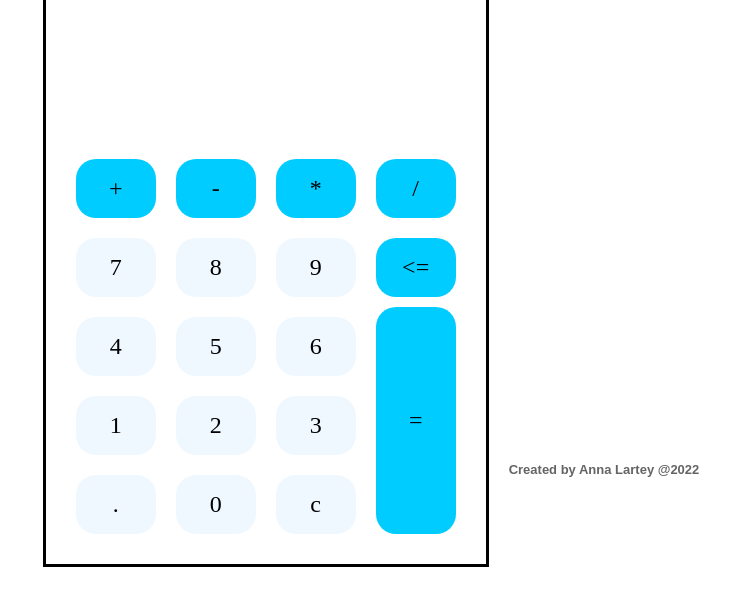
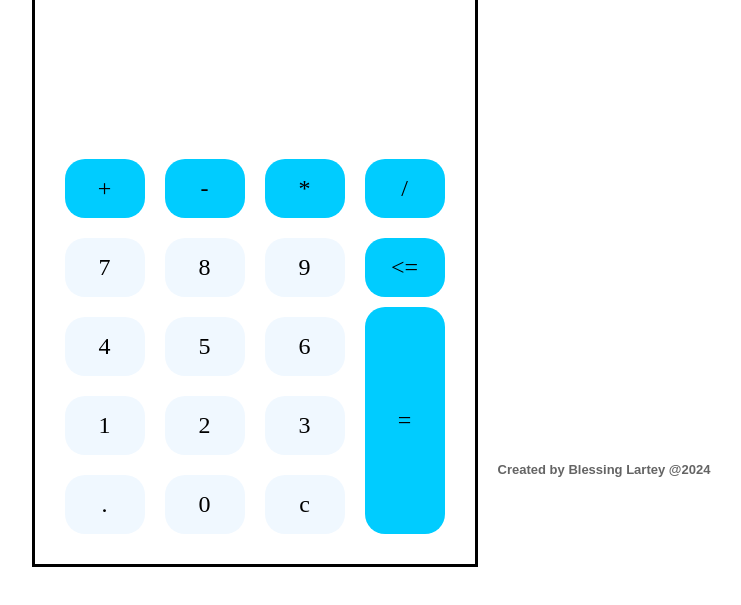
Before and after one commit to BlessingLartey/Calculator, a plain HTML site: page index.html in a window 1280 px wide. Shown: the part 139-744 px from the top of the page, without its empty margins (259-1000 px from the left). Drawn offline with Linux system fonts and the light colour scheme.

Commit message:
html, css, js calculator

```diff
--- a/index.html
+++ b/index.html
@@ -1,13 +1,12 @@
 <!DOCTYPE html>
 <html lang="en">
   <head>
-        <meta name="viewport" content="width = device-width">
+    <meta name="viewport" content="width = device-width" />
     <title>A Calculator</title>
-        <link rel="stylesheet" href="index.css"/>
-
+    <link rel="stylesheet" href="index.css" />
   </head>
   <body id="body">
-        <div  class="body_container">
+    <div class="body_container">
       <h1 class="title">Calculator</h1>
       <div id="container" class="container">
         <div class="theme">
@@ -46,10 +45,9 @@
             </div>
           </div>
           <div>
-                        <div id="delete" class="delete"> <= </div>
+            <div id="delete" class="delete"><=</div>
             <div id="result" class="equal">=</div>
           </div>
-
         </div>
       </div>
     </div>
@@ -58,13 +56,10 @@
         <h1>History</h1>
       </div>
       <footer>
-                <h6>Created by Anna Lartey @2022</h6>
+        <h6>Created by Blessing Lartey @2024</h6>
       </footer>
     </div>
 
-
     <script src="index.js"></script>
   </body>
-
-
 </html>
```
Lines whose indentation alone changed are shown as unchanged.
